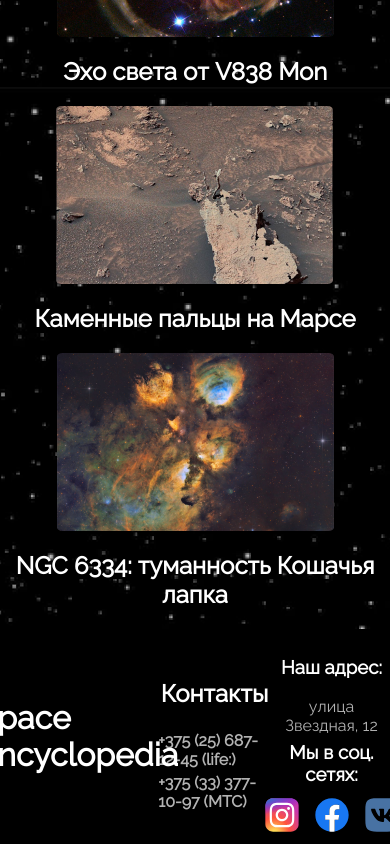
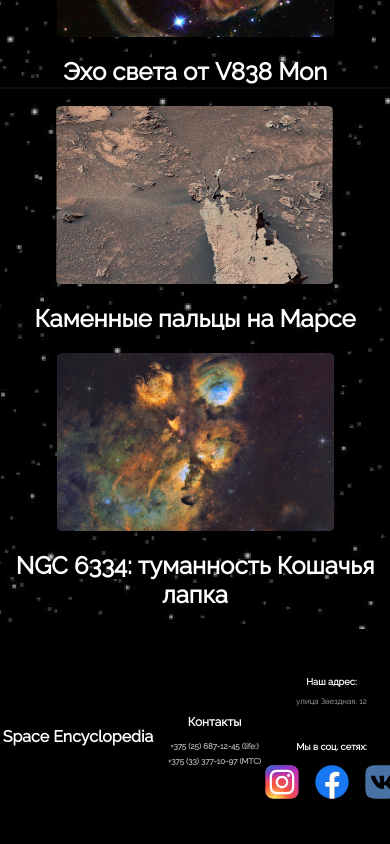
Before and after one commit to brusni4ka-krutishka/Space-encyclopedia, a React (Vite) app: page /gallery in a window 390 px wide. Shown: the part 2658-3502 px from the top of the page. Built offline with nearby package versions, Linux system fonts and the light colour scheme.

Commit message:
added adaptive footer

```diff
--- a/src/components/foot/footer/footer.module.css
+++ b/src/components/foot/footer/footer.module.css
@@ -68,11 +68,14 @@
 @media screen and (max-width: 670px) {
   .site_name {
     width: 40%;
+    font-size: 6pt;
   }
   .contacts {
     width: 30%;
+    font-size: 6pt;
   }
   .adress_and_socs {
     width: 30%;
+    font-size: 6pt;
   }
 }
```
